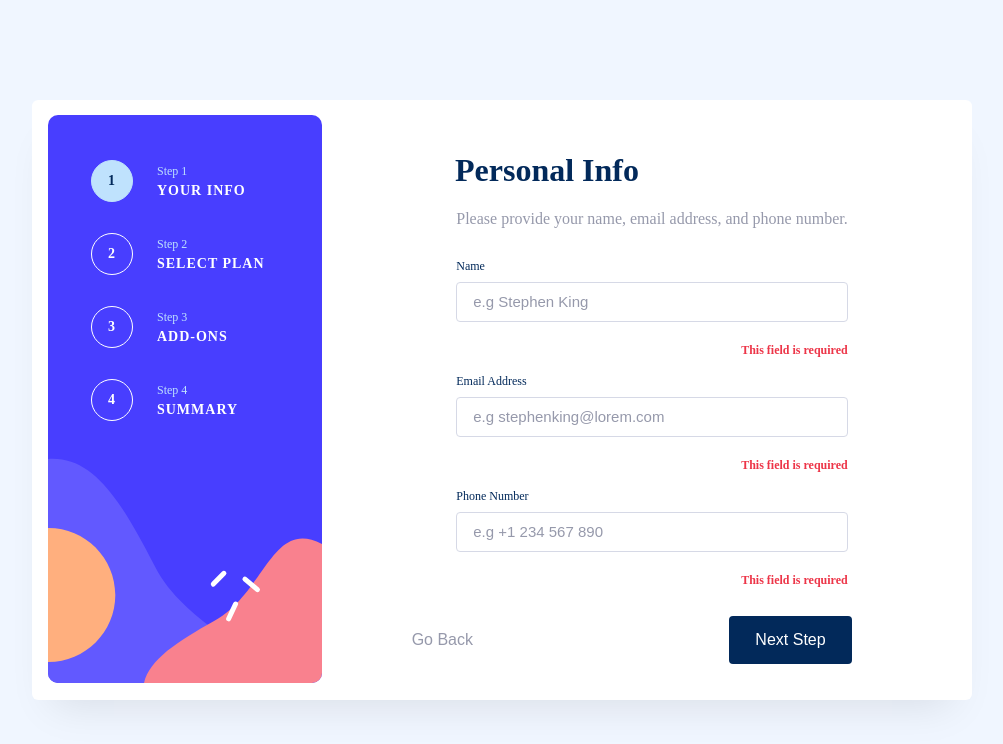
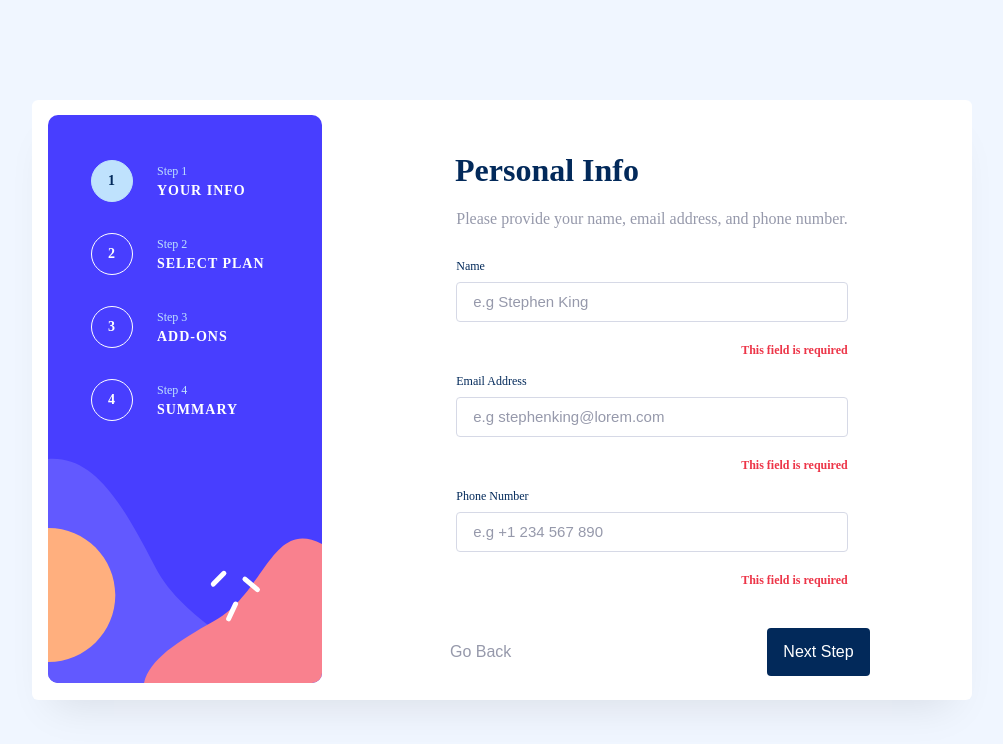
Before and after one commit to TomasScerbak/multistep-form, a React (Create React App) app: page / in a window 1280 px wide. Shown: the top 744 px of the page, without its empty margins (138-1141 px from the left). Built offline with nearby package versions, Linux system fonts and the light colour scheme.

Commit message:
finalized footer position in card for desktop layout

```diff
--- a/src/components/pages/RootLayout.module.css
+++ b/src/components/pages/RootLayout.module.css
@@ -21,9 +21,16 @@
     margin: 2rem 0 1.1rem 4rem;
   }
 
+  .footer {
+    max-width: 45rem;
+    position: absolute;
+    right: 10%;
+    bottom: 2%;
+  }
+
   .footer__section {
     box-shadow: none;
-    justify-content: flex-end;
+    justify-content: space-between;
     margin-right: 8rem;
   }
 }
--- a/src/components/pages/RootLayout.tsx
+++ b/src/components/pages/RootLayout.tsx
@@ -57,6 +57,7 @@ const RootLayout = () => {
             <h1 className={classes["card__header"]}>{formTitles[page]}</h1>
           </header>
           <div className={classes.page}>{pageChange()}</div>
+          <footer className={classes.footer}>
             {userWidth > 760 ? (
               <section className={classes["footer__section"]}>
                 {page < 4 ? (
@@ -78,6 +79,7 @@ const RootLayout = () => {
                 ) : null}
               </section>
             ) : null}
+          </footer>
         </Card>
       </Container>
       {userWidth < 760 ? (
```
Lines whose indentation alone changed are shown as unchanged.
